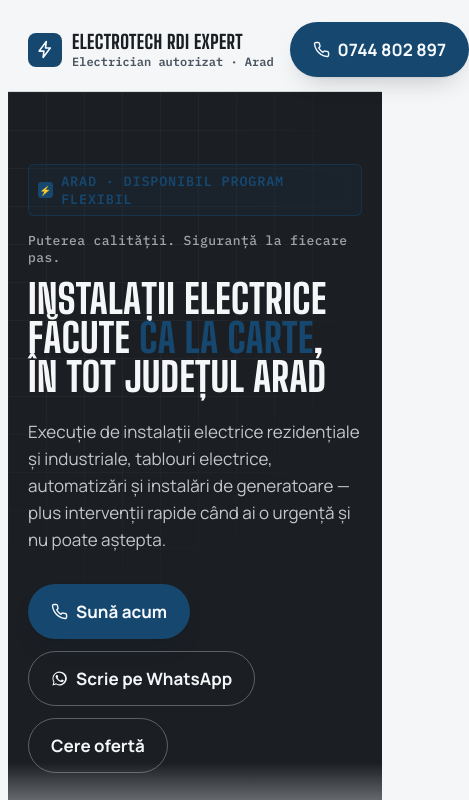
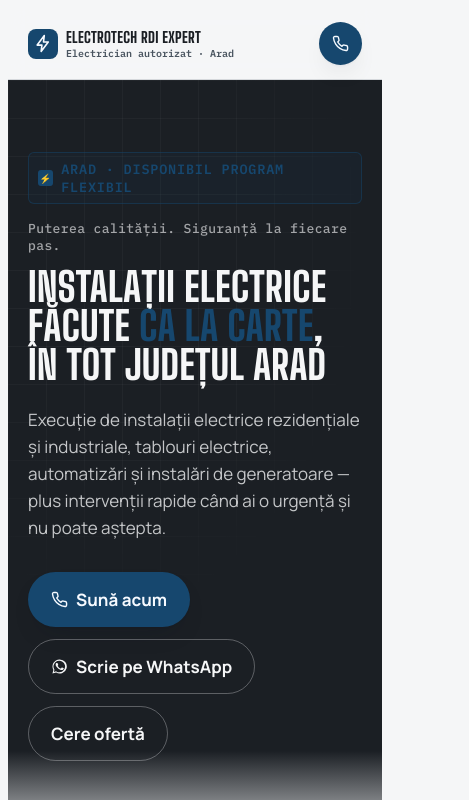
Before and after one commit to Darius2708/electrotech-site, a plain HTML site: page index.html in a window 390 px wide. Shown: the top 800 px of the page, 469 px wide, since content can reach past the window. Drawn offline with Linux system fonts and the light colour scheme.

Commit message:
Add files via upload

```diff
--- a/index.html
+++ b/index.html
@@ -219,6 +219,14 @@
     .form-note{ font-size:13.5px; line-height:1.55; }
     footer{ font-size:14.5px; }
     .why-item .num{ font-size:13px; }
+  }
+  @media (max-width:480px){
+    .nav{ gap:10px; }
+    .brand{ font-size:15px; gap:8px; }
+    .brand .mark{ width:30px; height:30px; }
+    .brand small{ font-size:10px; }
+    header.site .btn-accent{ padding:12px; }
+    header.site .btn-accent .ph-text{ display:none; }
   }
   .section-head{
     display:flex;
@@ -620,9 +628,9 @@
       <a href="#zona">Zonă</a>
       <a href="#contact">Contact</a>
     </nav>
-    <a class="btn btn-accent" href="tel:0744802897">
+    <a class="btn btn-accent" href="tel:0744802897" aria-label="Sună la 0744 802 897">
       <svg viewBox="0 0 24 24" fill="none" stroke="currentColor" stroke-width="2" stroke-linecap="round" stroke-linejoin="round"><path d="M22 16.92v3a2 2 0 0 1-2.18 2 19.79 19.79 0 0 1-8.63-3.07 19.5 19.5 0 0 1-6-6 19.79 19.79 0 0 1-3.07-8.67A2 2 0 0 1 4.11 2h3a2 2 0 0 1 2 1.72c.127.96.362 1.903.7 2.81a2 2 0 0 1-.45 2.11L8.09 9.91a16 16 0 0 0 6 6l1.27-1.27a2 2 0 0 1 2.11-.45c.907.338 1.85.573 2.81.7A2 2 0 0 1 22 16.92Z"/></svg>
-      0744 802 897
+      <span class="ph-text">0744 802 897</span>
     </a>
   </div>
 </header>
```
